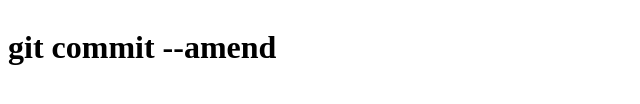
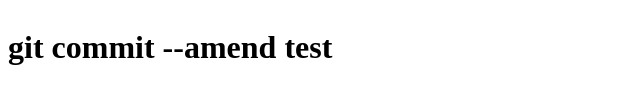
Before and after one commit to hama164/git_tutorial, a plain HTML site: page index.html in a window 1280 px wide. Shown: the part 186-290 px from the top of the page, 0-640 px from the left. Drawn offline with Linux system fonts and the light colour scheme.

Commit message:
amend test

```diff
--- a/index.html
+++ b/index.html
@@ -1,4 +1,4 @@
 <h1>Git test</h>
 <p>git status now</p>
 <p>git diff</P>
-<p>git commit --amend</p>
+<p>git commit --amend test</p>
```
